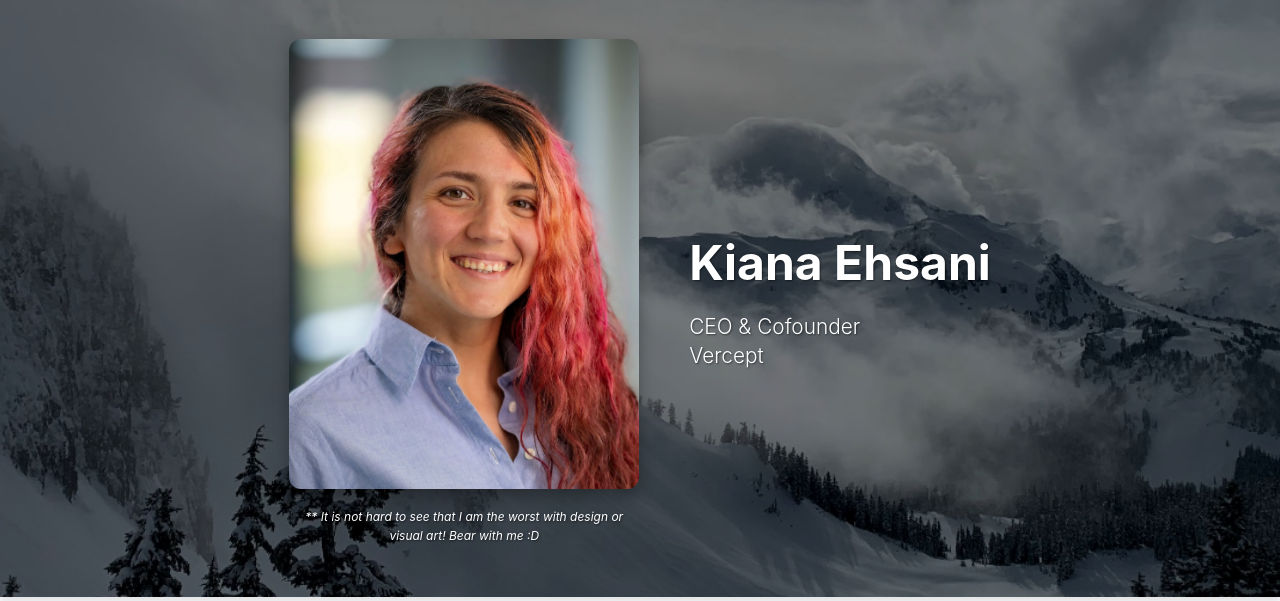
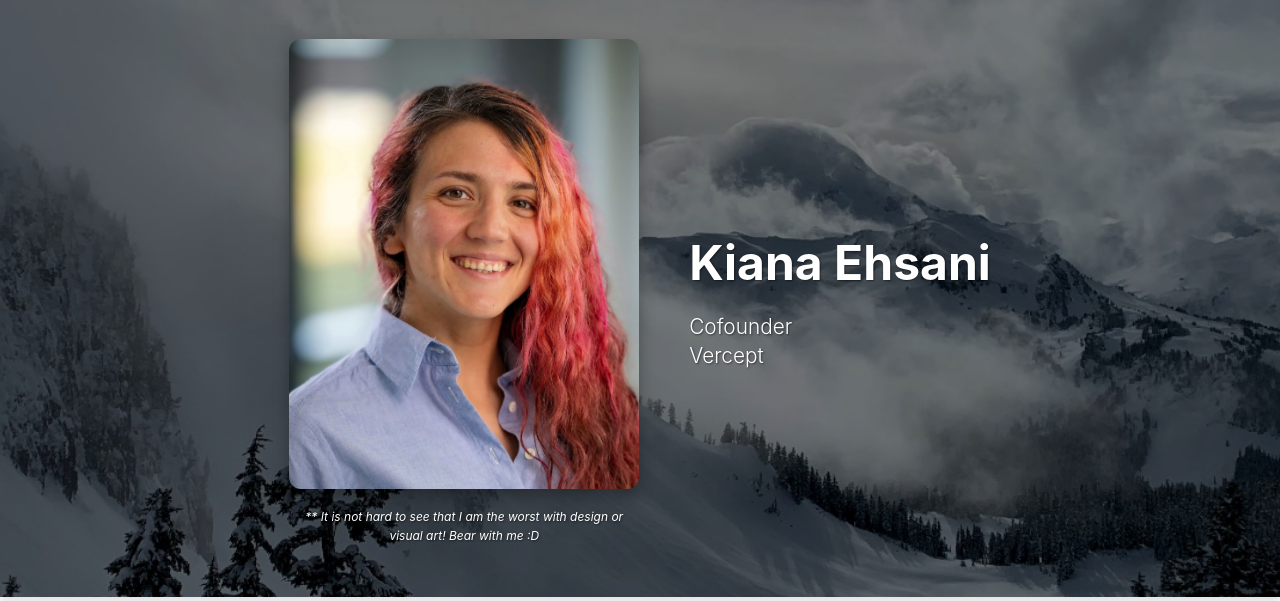
Before and after one commit to ehsanik/ehsanik.github.io, a Flask app: page / in a window 1280 px wide. Shown: the part 169-770 px from the top of the page. Run offline with Flask 3, Linux system fonts and the light colour scheme.

Commit message:
updating info

```diff
--- a/index.html
+++ b/index.html
@@ -397,7 +397,7 @@
     </div>
     <div class="right-column">
         <h1>Kiana Ehsani</h1>
-        <p>CEO & Cofounder <br> <a href="https://vercept.com" style="color: white; text-decoration: none;">Vercept</a></p>
+        <p>Cofounder <br> <a href="https://vercept.com" style="color: white; text-decoration: none;">Vercept</a></p>
     </div>
 </div>
   <div class="container">
--- a/templates/index.html
+++ b/templates/index.html
@@ -12,7 +12,7 @@
     </div>
     <div class="right-column">
         <h1>Kiana Ehsani</h1>
-        <p>CEO & Cofounder <br> <a href="https://vercept.com" style="color: white; text-decoration: none;">Vercept</a></p>
+        <p>Cofounder <br> <a href="https://vercept.com" style="color: white; text-decoration: none;">Vercept</a></p>
     </div>
 </div>
   <div class="container">
```
